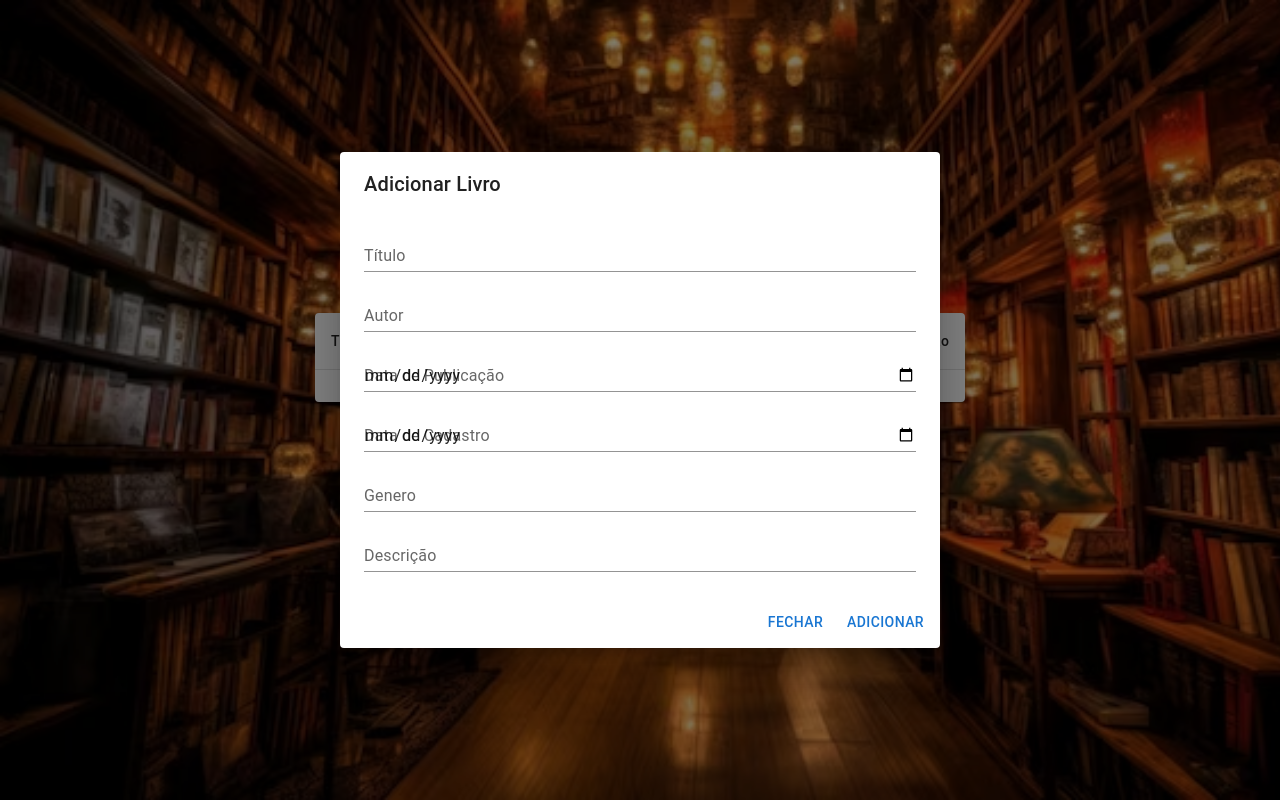
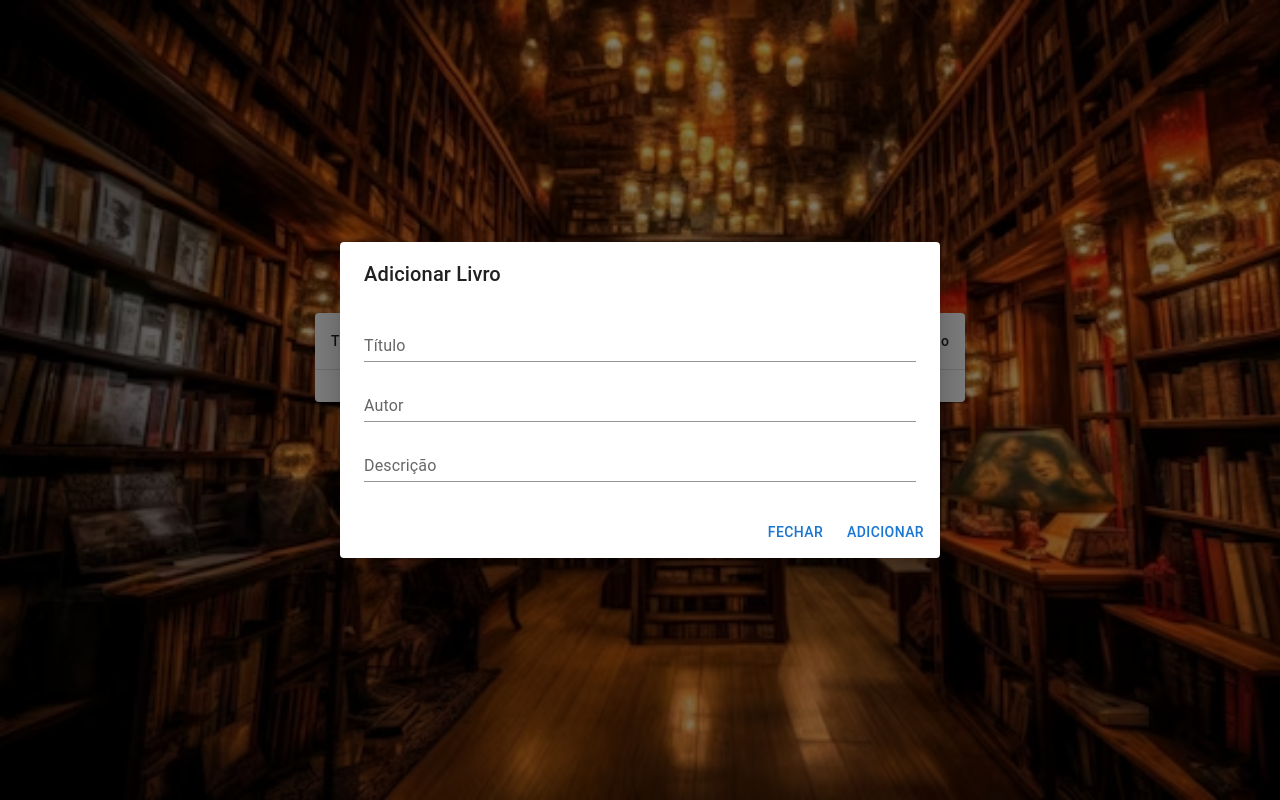
Before and after one commit to claudinei05/cadastro_de_livros, a React (Create React App) app: page / in a window 1280 px wide. Both pictures are taken after a click on the button "ADICIONAR LIVRO". Built offline with nearby package versions, Linux system fonts and the light colour scheme.

Commit message:
Salvar no local Storege

```diff
--- a/src/componentes/FormAdicionarLivros.tsx
+++ b/src/componentes/FormAdicionarLivros.tsx
@@ -1,4 +1,4 @@
-import React from "react";
+import React, { useState } from "react";
 import {
   Dialog,
   DialogTitle,
@@ -10,17 +10,40 @@ import {
 
 interface FormAdicionarLivrosProps {
   open: boolean;
-  onClose: () => void; // Defina a propriedade onClose
+  onClose: () => void;
 }
 
 export default function FormAdicionarLivros({
   open,
-  onClose, // Use onClose em vez de anclose
+  onClose,
 }: FormAdicionarLivrosProps) {
+  const [title, setTitle] = useState("");
+  const [author, setAuthor] = useState("");
+  const [description, setDescription] = useState("");
+
+  const handleAdd = () => {
+    // Capturar os valores dos campos
+    const novoLivro = {
+      title,
+      author,
+      description,
+    };
+
+    // Verificar se já existem dados salvos no localStorage
+    const livrosSalvos = JSON.parse(localStorage.getItem("livros") || "[]");
+
+    // Adicionar o novo livro à lista de livros salvos
+    livrosSalvos.push(novoLivro);
+
+    // Salvar a lista atualizada no localStorage
+    localStorage.setItem("livros", JSON.stringify(livrosSalvos));
+
+    // Fechar o diálogo após salvar
+    onClose();
+  };
+
   return (
     <Dialog open={open} onClose={onClose}>
-      {" "}
-      {/* Use onClose aqui */}
       <DialogTitle>Adicionar Livro</DialogTitle>
       <DialogContent>
         <TextField
@@ -31,6 +54,8 @@ export default function FormAdicionarLivros({
           type="text"
           fullWidth
           variant="standard"
+          value={title}
+          onChange={(e) => setTitle(e.target.value)}
         />
         <TextField
           margin="dense"
@@ -39,30 +64,8 @@ export default function FormAdicionarLivros({
           type="text"
           fullWidth
           variant="standard"
-        />
-        <TextField
-          margin="dense"
-          id="dataPublicacao"
-          label="Data de Publicação"
-          type="date"
-          fullWidth
-          variant="standard"
-        />{" "}
-        <TextField
-          margin="dense"
-          id="dataCadastro"
-          label="Data de Cadastro"
-          type="date"
-          fullWidth
-          variant="standard"
-        />
-        <TextField
-          margin="dense"
-          id="genero"
-          label="Genero"
-          type="text"
-          fullWidth
-          variant="standard"
+          value={author}
+          onChange={(e) => setAuthor(e.target.value)}
         />
         <TextField
           margin="dense"
@@ -71,11 +74,13 @@ export default function FormAdicionarLivros({
           type="text"
           fullWidth
           variant="standard"
+          value={description}
+          onChange={(e) => setDescription(e.target.value)}
         />
       </DialogContent>
       <DialogActions>
-        <Button onClick={onClose}>Fechar</Button> {/* Use onClose aqui */}
-        <Button onClick={() => {}}>Adicionar</Button>
+        <Button onClick={onClose}>Fechar</Button>
+        <Button onClick={handleAdd}>Adicionar</Button>
       </DialogActions>
     </Dialog>
   );
```
